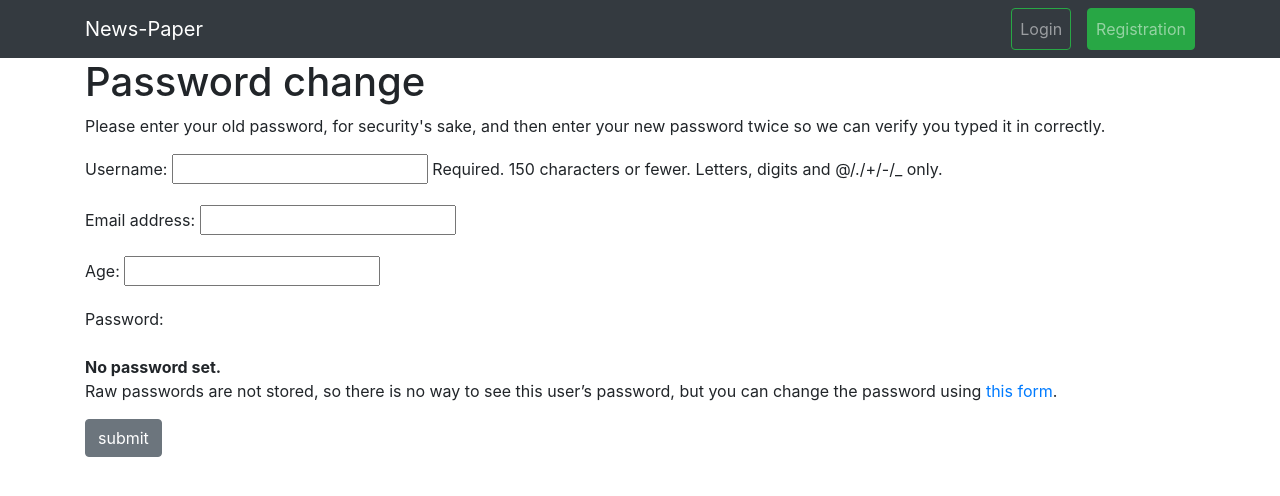
After one commit to amin-ruhul/django-newspaper-project, a Django app: template templates/registration/password_change_form.html in a window 1280 px wide. The commit adds this page. Shown: the top 496 px of the page. Run offline with Django 3.2, Linux system fonts and the light colour scheme; the template is opened without the code that fills it: values that come from a table or form of the project are taken from there, others are empty; some libraries are stand-ins or nearby versions.

Commit message:
added password change functionality

```diff
--- a/templates/base.html
+++ b/templates/base.html
@@ -22,7 +22,7 @@
                     {{ user.username }}
                   </a>
                   <div class="dropdown-menu" aria-labelledby="navbarDropdownMenuLink">
-                    <a class="dropdown-item" href="#">Change Password</a>
+                    <a class="dropdown-item" href="{% url 'password_change' %}">Change Password</a>
                     <a class="dropdown-item" href="{% url 'logout' %}">Logout</a>
                   </div>
                 </li>
--- /dev/null
+++ b/templates/registration/password_change_form.html
@@ -0,0 +1,18 @@
+{% extends 'base.html' %}
+
+{% block title %} | Change Password {% endblock %}
+
+{% block content %}
+<div class="container">
+    <h1>Password change</h1>
+    <p>Please enter your old password, for security's sake, and then enter your new password twice so we can verify you typed it in correctly.</p>
+
+    <form action="" method="POST">
+        {% csrf_token %}
+        {{ form.as_p }}
+        <input class="btn btn-secondary" type="submit" value="submit">
+    </form>
+</div>
+
+
+{% endblock %}
```
Also changed, not shown: templates/registration/password_change_done.html (added, +11 -0 lines), db.sqlite3.
